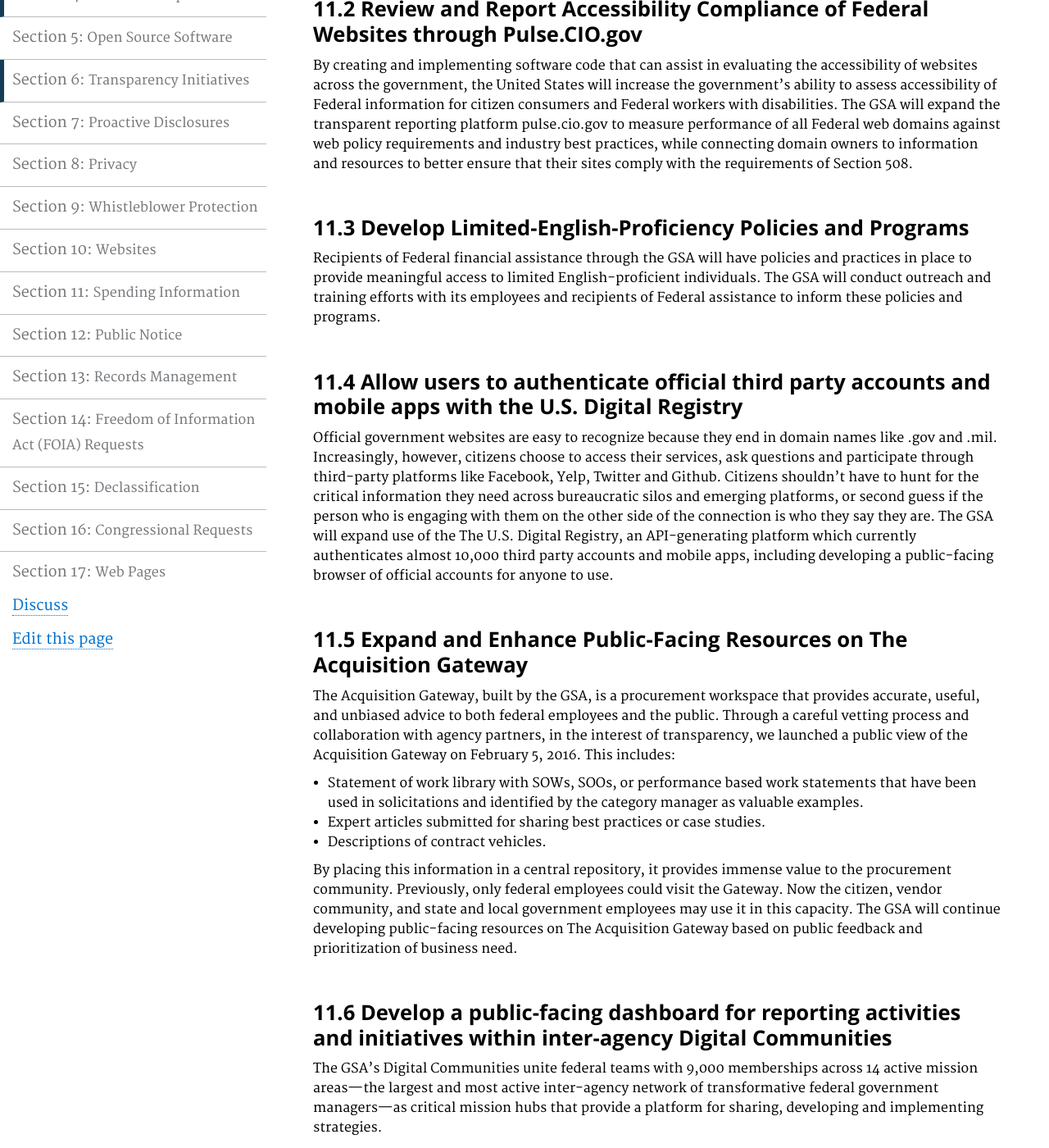
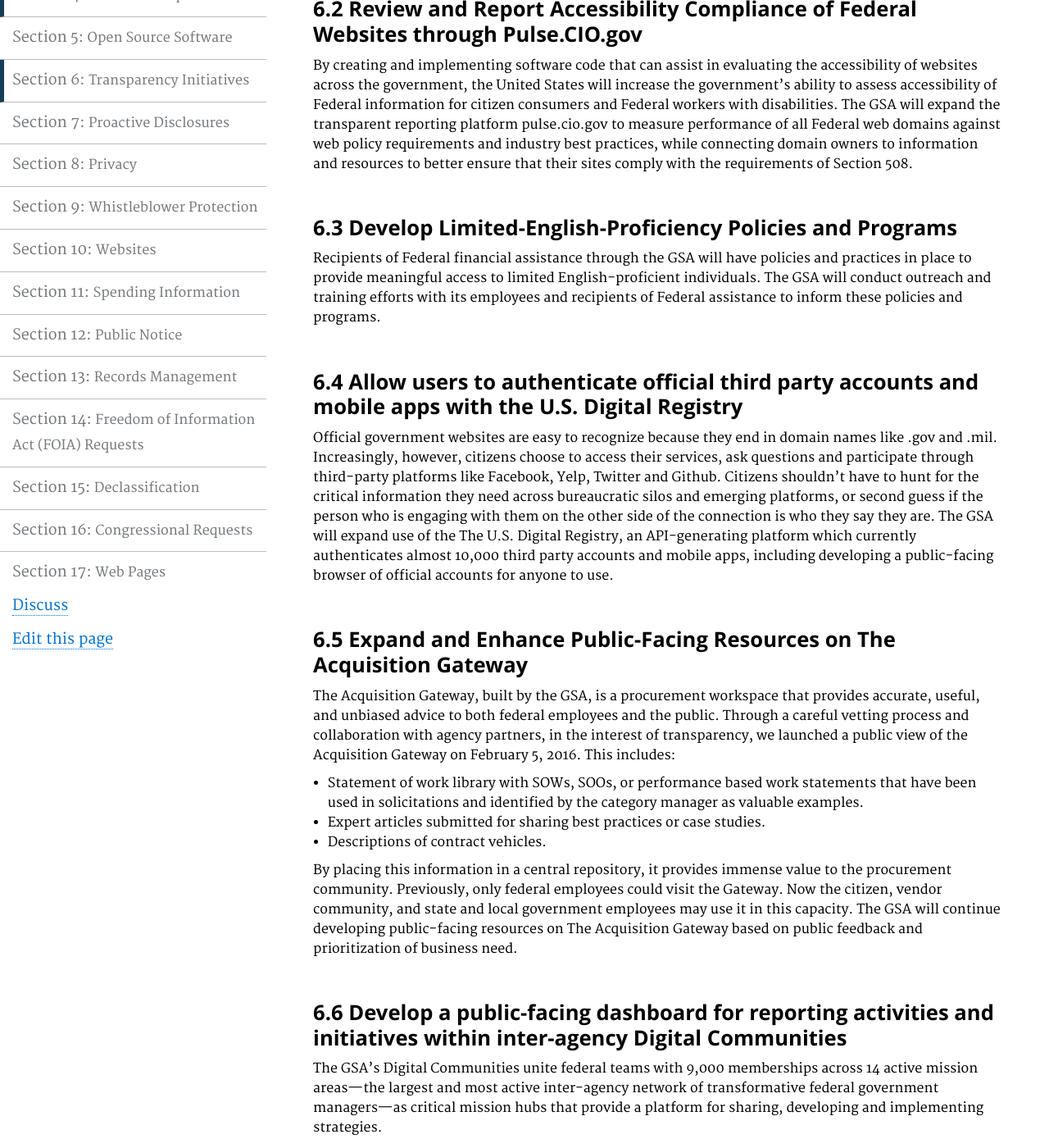
Before and after one commit to GSA/opengovplan, a Jekyll site: the page built from pages/transparency.md, in a window 1280 px wide and 1400 px high, scrolled down 572 px. Shown: the whole window at 82% size. Built offline with Jekyll 4.4.1, drawn with Linux system fonts in a browser that asks for light colours; some of the changed text lies outside the part shown.

Commit message:
Update transparency.md

```diff
--- a/pages/transparency.md
+++ b/pages/transparency.md
@@ -7,19 +7,19 @@ description: ""
 
 # Participation in Transparency Initiatives
 
-### 11.1  Reconstitute USA.gov as the Front Door to the U.S. Government
+### 6.1  Reconstitute USA.gov as the Front Door to the U.S. Government
 For a government to truly be open, the public must be able to find information about government activities and services. Established by the e-Government Act of 2002 as the official web portal of the U.S. Government, USA.gov has a long history of connecting millions of citizens to the government information and services they need. Recently re-launched to be more responsive to users, USA.gov has become a more efficient and adaptive publishing platform for Federal, state, and local governments. Going forward, the GSA will implement additional user-centered enhancements, including delivering enhanced content, and will work with agencies to help the public identify and receive services they need based on their own goals rather than government structure.
 
-### 11.2  Review and Report Accessibility Compliance of Federal Websites through Pulse.CIO.gov
+### 6.2  Review and Report Accessibility Compliance of Federal Websites through Pulse.CIO.gov
 By creating and implementing software code that can assist in evaluating the accessibility of websites across the government, the United States will increase the government’s ability to assess accessibility of Federal information for citizen consumers and Federal workers with disabilities. The GSA will expand the transparent reporting platform pulse.cio.gov to measure performance of all Federal web domains against web policy requirements and industry best practices, while connecting domain owners to information and resources to better ensure that their sites comply with the requirements of Section 508.
 
-### 11.3 Develop Limited-English-Proficiency Policies and Programs
+### 6.3 Develop Limited-English-Proficiency Policies and Programs
 Recipients of Federal financial assistance through the GSA will have policies and practices in place to provide meaningful access to limited English-proficient individuals. The GSA will conduct outreach and training efforts with its employees and recipients of Federal assistance to inform these policies and programs.
 
-### 11.4  Allow users to authenticate official third party accounts and mobile apps with the U.S. Digital Registry
+### 6.4  Allow users to authenticate official third party accounts and mobile apps with the U.S. Digital Registry
 Official government websites are easy to recognize because they end in domain names like .gov and .mil. Increasingly, however, citizens choose to access their services, ask questions and participate through third-party platforms like Facebook, Yelp, Twitter and Github. Citizens shouldn’t have to hunt for the critical information they need across bureaucratic silos and emerging platforms, or second guess if the person who is engaging with them on the other side of the connection is who they say they are. The GSA will expand use of the The U.S. Digital Registry, an API-generating platform which currently authenticates almost 10,000 third party accounts and mobile apps, including developing a public-facing browser of official accounts for anyone to use.
 
-### 11.5  Expand and Enhance Public-Facing Resources on The Acquisition Gateway
+### 6.5  Expand and Enhance Public-Facing Resources on The Acquisition Gateway
 The Acquisition Gateway, built by the GSA, is a procurement workspace that provides accurate, useful, and unbiased advice to both federal employees and the public. Through a careful vetting process and collaboration with agency partners, in the interest of transparency, we launched a public view of the Acquisition Gateway on February 5, 2016. This includes:
 
 - Statement of work library with SOWs, SOOs, or performance based work statements that have been used in solicitations and identified by the category manager as valuable examples.
@@ -29,7 +29,7 @@ The Acquisition Gateway, built by the GSA, is a procurement workspace that provi
 By placing this information in a central repository, it provides immense value to the procurement community. Previously, only federal employees could visit the Gateway. Now the citizen, vendor community, and state and local government employees may use it in this capacity.
 The GSA will continue developing public-facing resources on The Acquisition Gateway based on public feedback and prioritization of business need.
 
-### 11.6  Develop a public-facing dashboard for reporting activities and initiatives within inter-agency Digital Communities
+### 6.6  Develop a public-facing dashboard for reporting activities and initiatives within inter-agency Digital Communities
 The GSA’s Digital Communities unite federal teams with 9,000 memberships across 14 active mission areas—the largest and most active inter-agency network of transformative federal government managers—as critical mission hubs that provide a platform for sharing, developing and implementing strategies.
 
 Their contributions include the introduction of citizen voice platforms like Yelp for public services and Artificial Intelligence for customer service, the support of more than 700 prizes and competitions, inter-Community platforms like the U.S. Digital Registry, development of the U.S. Public Participation Playbook and other resources for Cyber-Security and Accessibility for persons with Disabilities, and mobile products that put services in the hands of citizens.
```
